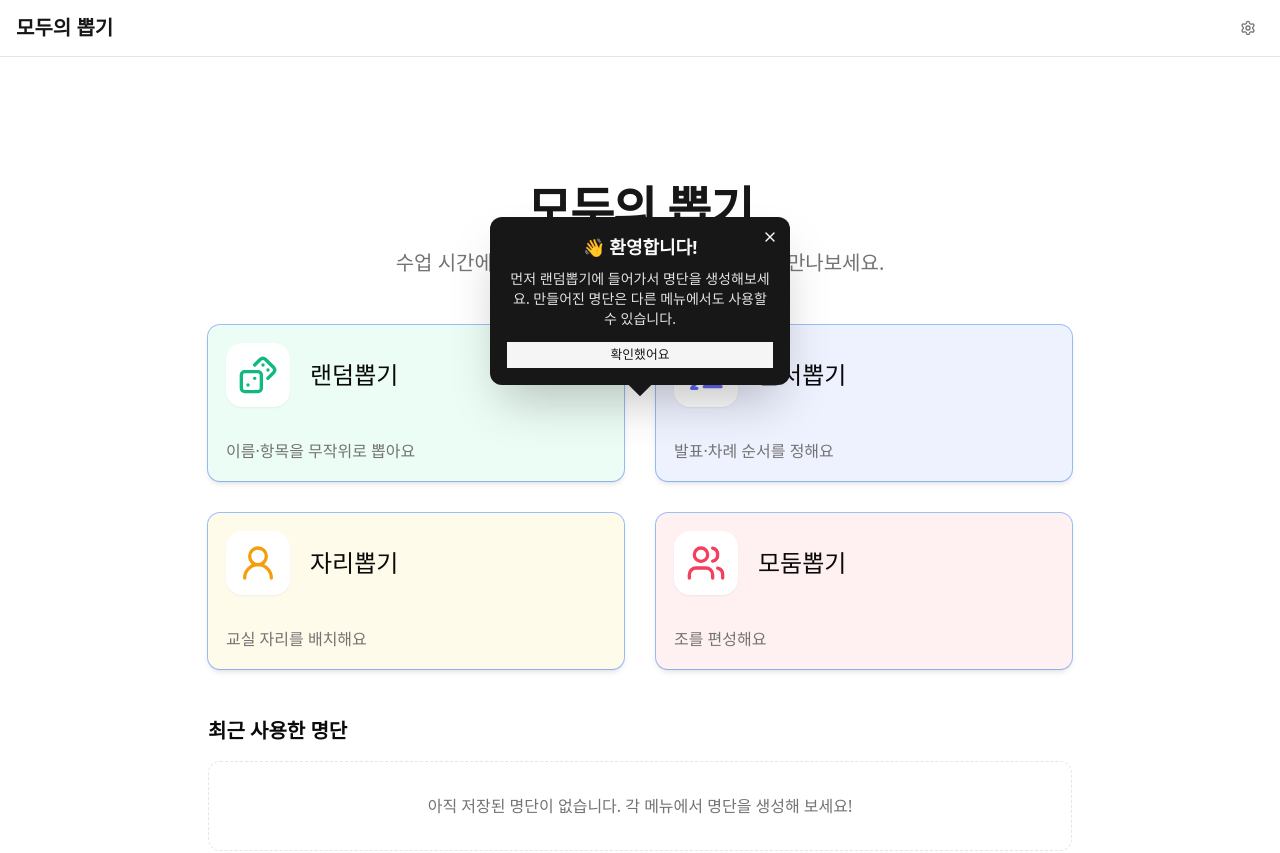
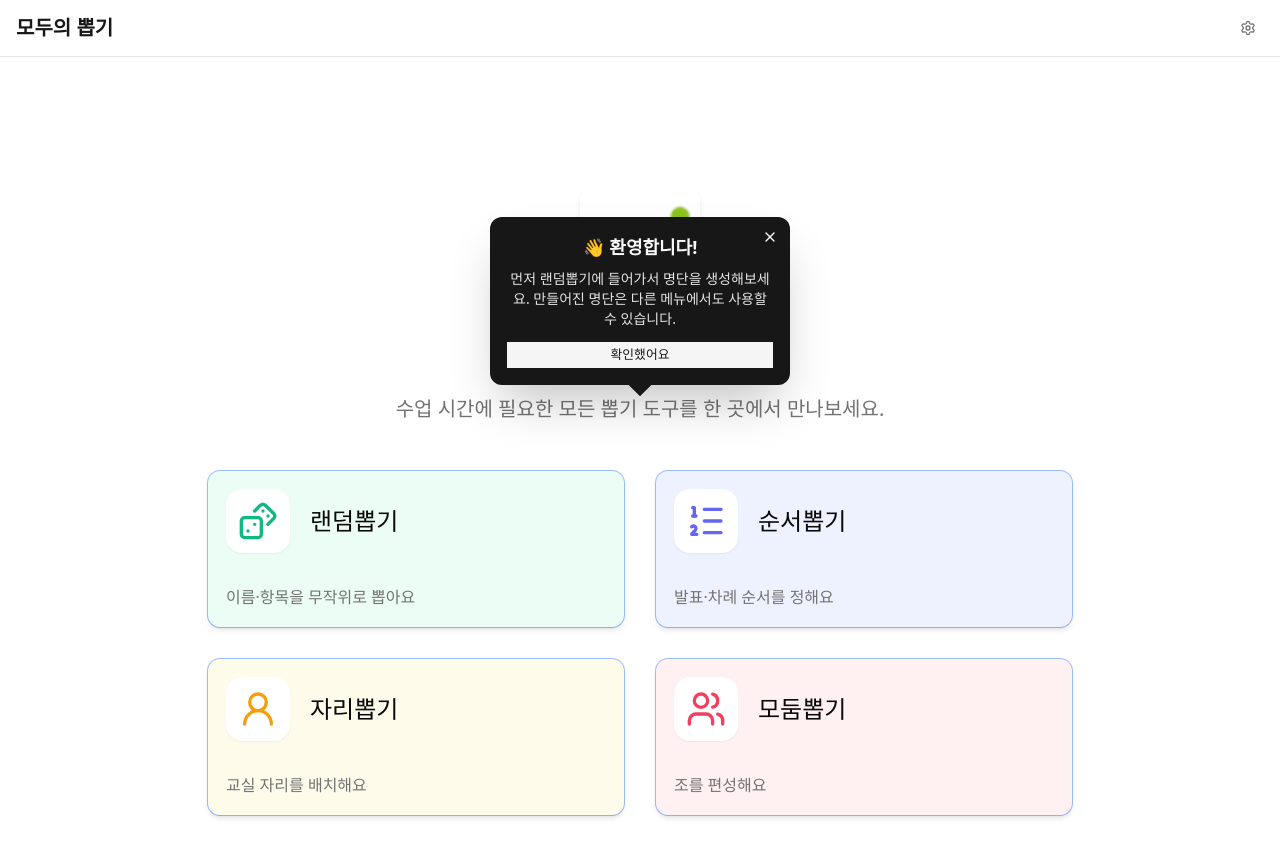
Before and after one commit to Jiwanimastrr/portal, a Next.js app in the folder pickall/: page /pickall/ in a window 1280 px wide. Shown: the top 853 px of the page. Built offline with nearby package versions, Linux system fonts and the light colour scheme; a web font is replaced by a local one.

Commit message:
feat(pickall): 메인 페이지에 윌그로우 로고 추가

```diff
--- a/pickall/app/page.tsx
+++ b/pickall/app/page.tsx
@@ -2,6 +2,7 @@
 
 import { useState, useEffect } from "react";
 import Link from "next/link";
+import Image from "next/image";
 import { motion, AnimatePresence } from "framer-motion";
 import { Dices, ListOrdered, UserRound, Users, X } from "lucide-react";
 import { Card, CardContent, CardDescription, CardHeader, CardTitle } from "@/components/ui/card";
@@ -94,11 +95,19 @@ export default function Home() {
 
       {/* Header Area */}
       <motion.div
-        className="text-center space-y-4"
+        className="text-center space-y-4 flex flex-col items-center"
         initial={{ opacity: 0, y: -20 }}
         animate={{ opacity: 1, y: 0 }}
         transition={{ type: "spring", stiffness: 260, damping: 20 }}
       >
+        <Image
+          src="/willgrow-logo.png"
+          alt="윌그로우 로고"
+          width={120}
+          height={120}
+          className="rounded-2xl shadow-md mb-2"
+          priority
+        />
         <h1 className="text-4xl md:text-5xl font-extrabold tracking-tight text-primary">모두의 뽑기</h1>
         <p className="text-lg md:text-xl text-muted-foreground max-w-[600px] px-4">
           수업 시간에 필요한 모든 뽑기 도구를 한 곳에서 만나보세요.
```
Also changed, not shown: pickall/public/willgrow-logo.png (added).
